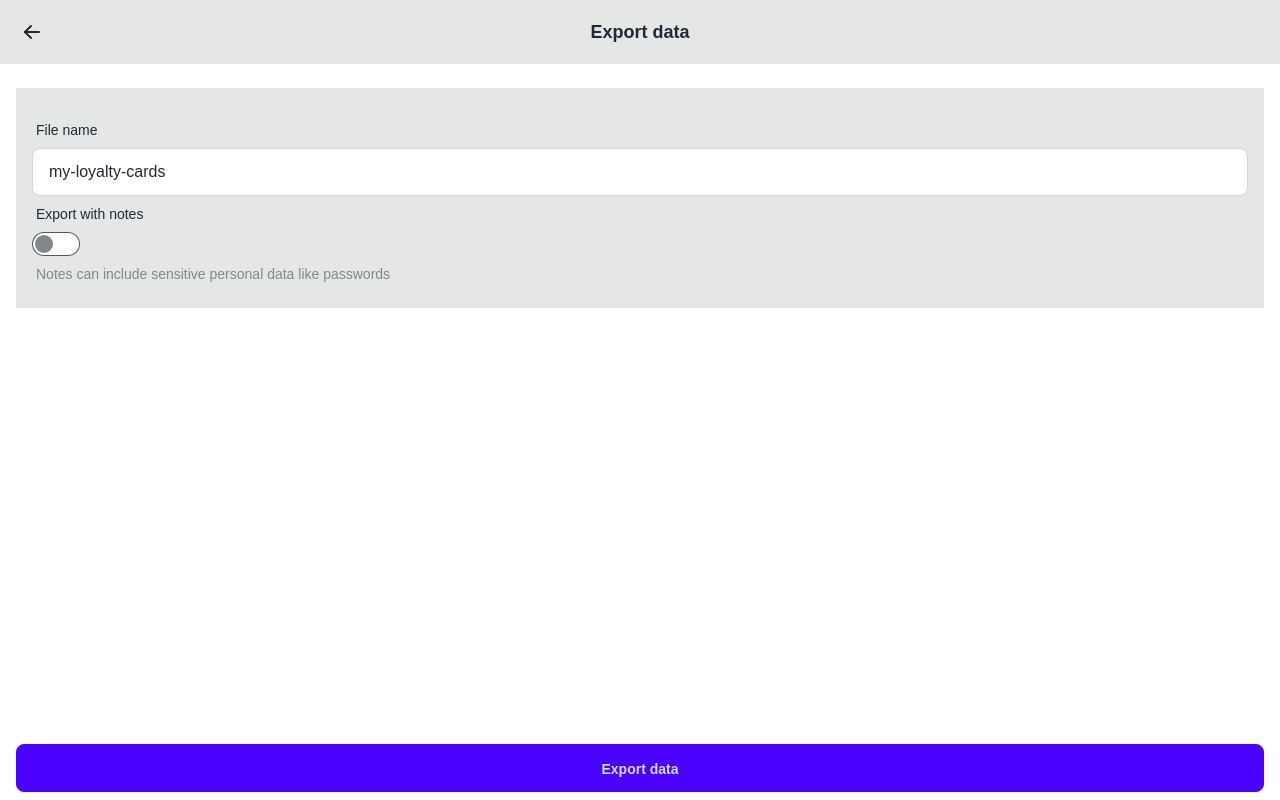
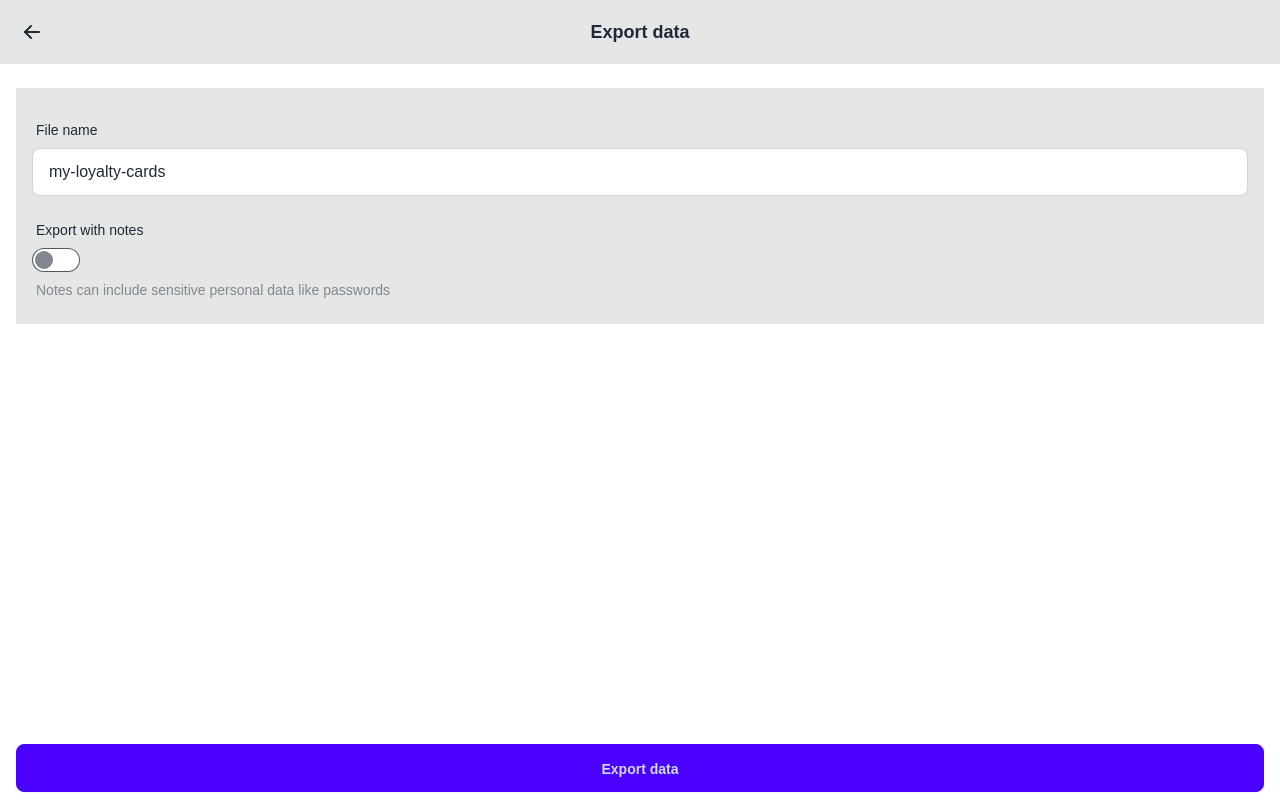
Before and after one commit to lukasbicus/cardchain, a Next.js app: page /export-data in a window 1280 px wide. Built offline with nearby package versions, Linux system fonts and the light colour scheme.

Commit message:
Add a gap.

```diff
--- a/app/export-data/export-data-page.tsx
+++ b/app/export-data/export-data-page.tsx
@@ -51,6 +51,7 @@ export function ExportDataPage() {
           register={register}
           placeholder="Name of file with exported data"
           errors={errors}
+          className="pb-4"
         />
 
         <label className="form-control">
```
